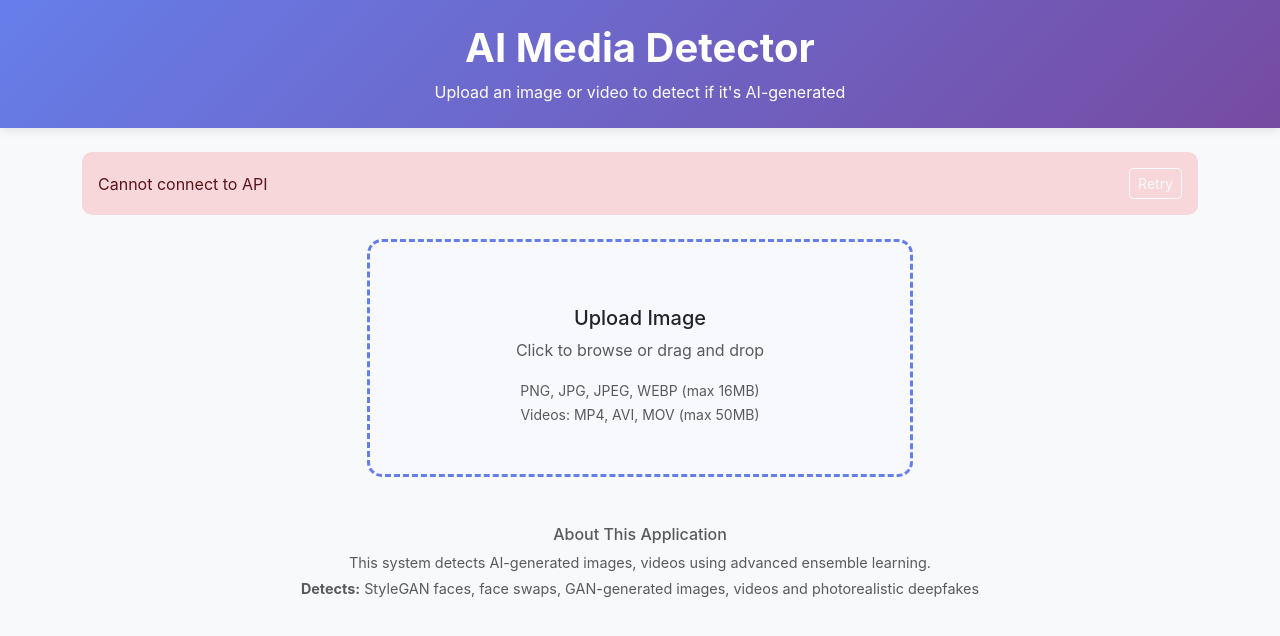
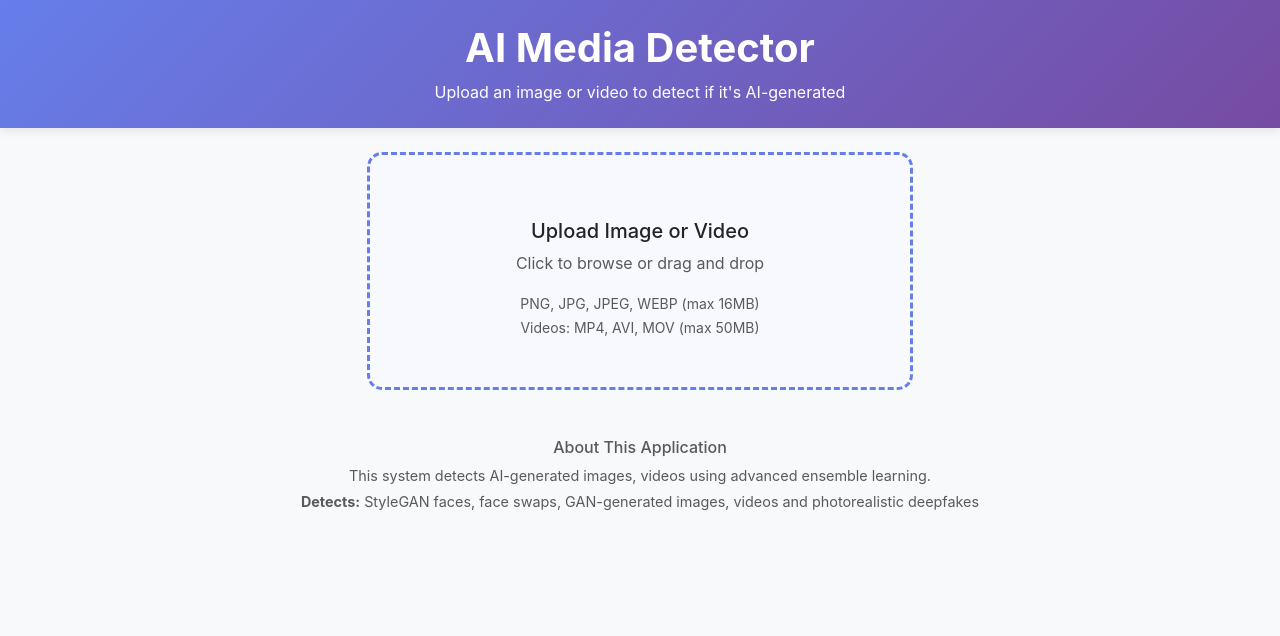
Before and after one commit to ViktorKobylka/AI-MEDIA-DETECTION, a React (Create React App) app in the folder frontend/: page / in a window 1280 px wide. Shown: the top 636 px of the page. Built offline with nearby package versions, Linux system fonts and the light colour scheme; no server answers.

Commit message:
Removed API status from App.js and changed a label in UploadArea

```diff
--- a/frontend/src/App.js
+++ b/frontend/src/App.js
@@ -1,11 +1,11 @@
-import React, { useState, useEffect } from 'react';
+import React, { useState } from 'react';
 import { Container, Row, Col, Button, Alert, Spinner } from 'react-bootstrap';
 import UploadArea from './components/UploadArea';
 import ImagePreview from './components/ImagePreview';
 import VideoPreview from './components/VideoPreview';
 import Results from './components/Results';
 import VideoResults from './components/VideoResults';
-import { checkHealth, detectImage, detectVideo } from './services/api';
+import { detectImage, detectVideo } from './services/api';
 import './App.css';
 
 function App() {
@@ -14,25 +14,7 @@ function App() {
   const [loading, setLoading] = useState(false);
   const [result, setResult] = useState(null);
   const [error, setError] = useState(null);
-  const [apiStatus, setApiStatus] = useState('checking');
 
-  // Check API health on mount
-  useEffect(() => {
-    checkApiHealth();
-  }, []);
-
-  const checkApiHealth = async () => {
-    try {
-      const health = await checkHealth();
-      if (health.status === 'ok' && health.detector_ready) {
-        setApiStatus('ready');
-      } else {
-        setApiStatus('not-ready');
-      }
-    } catch (err) {
-      setApiStatus('offline');
-    }
-  };
 
   const handleFileSelect = (file) => {
     setSelectedFile(file);
@@ -98,32 +80,6 @@ function App() {
       </div>
 
       <Container>
-        {/* API Status Alert */}
-        {apiStatus !== 'ready' && (
-          <Alert variant={apiStatus === 'offline' ? 'danger' : 'warning'} className="mb-4">
-            <div className="d-flex justify-content-between align-items-center">
-              <div>
-                {apiStatus === 'checking' && ' Checking API status'}
-                {apiStatus === 'offline' && 'Cannot connect to API'}
-                {apiStatus === 'not-ready' && ' API is running but detector is not ready'}
-              </div>
-              <Button
-                variant="outline-light"
-                size="sm"
-                onClick={checkApiHealth}
-              >
-                Retry
-              </Button>
-            </div>
-          </Alert>
-        )}
-
-        {apiStatus === 'ready' && (
-          <Alert variant="success" className="mb-4">
-            ✓ API is ready
-          </Alert>
-        )}
-
         <Row>
           <Col lg={6} className="mx-auto">
             {/* Upload Area */}
@@ -153,7 +109,7 @@ function App() {
                   variant="primary"
                   size="lg"
                   onClick={handleAnalyze}
-                  disabled={loading || apiStatus !== 'ready'}
+                  disabled={loading}
                 >
                   {loading ? (
                     <>
--- a/frontend/src/components/UploadArea.jsx
+++ b/frontend/src/components/UploadArea.jsx
@@ -70,7 +70,7 @@ const UploadArea = ({ onFileSelect }) => {
         <div className="upload-icon mb-3">
           <i className="bi bi-cloud-upload" style={{ fontSize: '3rem' }}></i>
         </div>
-        <h5>Upload Image</h5>
+        <h5>Upload Image or Video</h5>
         <p className="text-muted">
           Click to browse or drag and drop
         </p>
```
